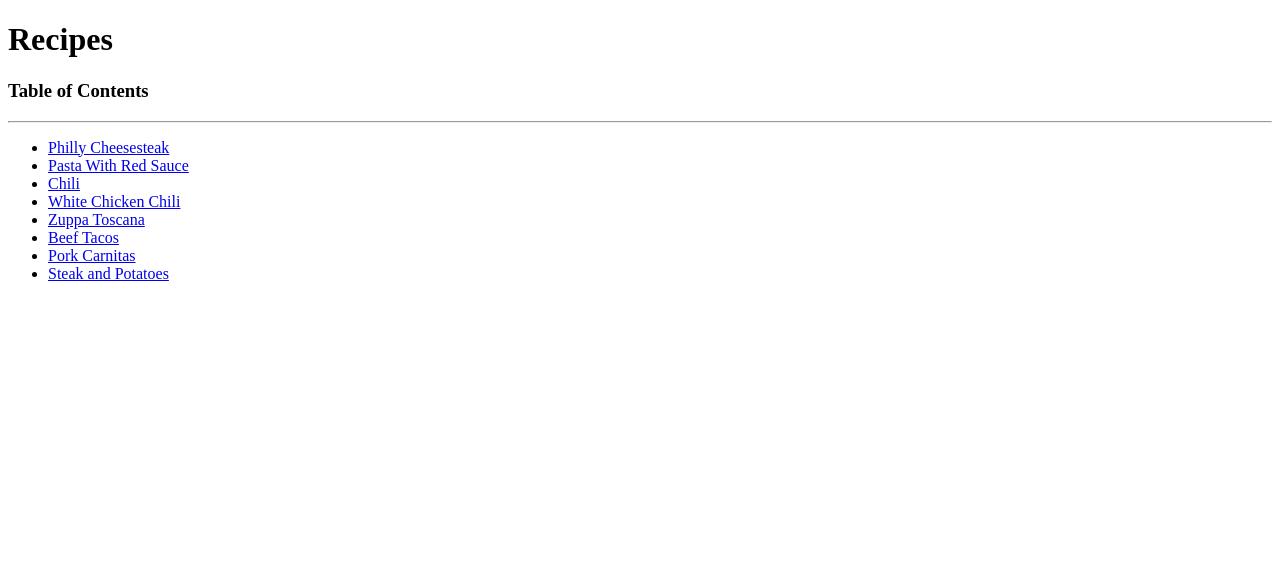
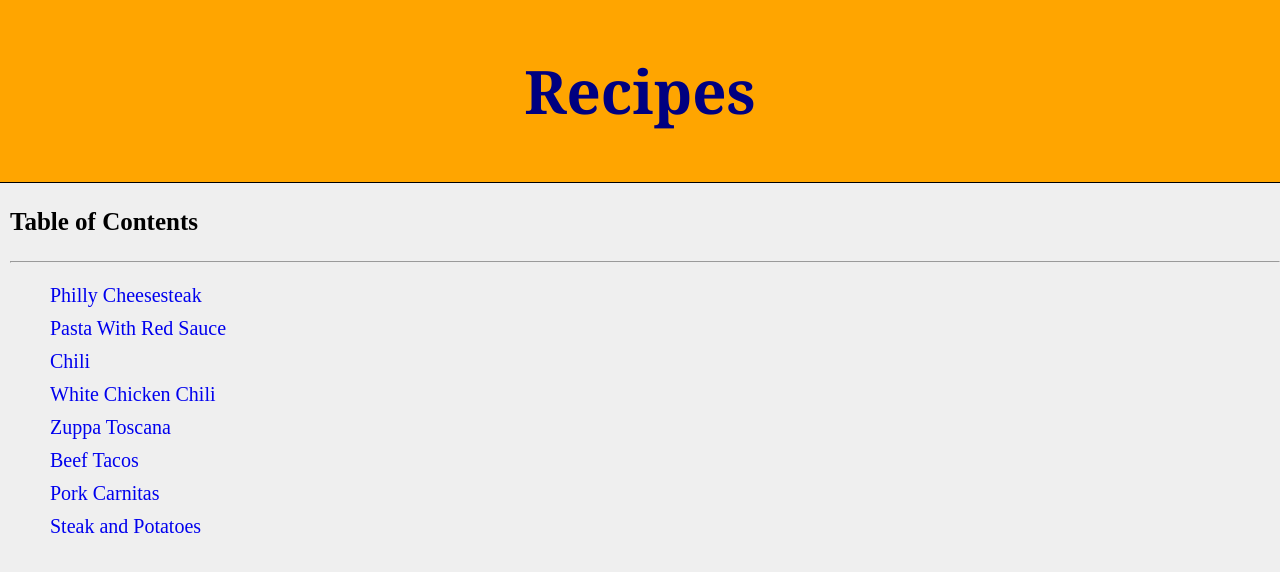
Before and after one commit to Jeff-Peter/odin-recipes, a plain HTML site: page index.html in a window 1280 px wide. Drawn offline with Linux system fonts and the light colour scheme.

Commit message:
Add stylesheets to table of contents and recipes

```diff
--- a/index.html
+++ b/index.html
@@ -5,6 +5,7 @@
     <meta http-equiv="X-UA-Compatible" content="IE=edge">
     <meta name="viewport" content="width=device-width, initial-scale=1.0">
     <title>Recipes</title>
+    <link rel="stylesheet" href="styles.css">
 </head>
 <body>
     <div class="site-banner">
@@ -13,7 +14,7 @@
     <div class="site-body">
         <h3>Table of Contents</h3>
         <hr>
-        <ul>
+        <ul class="recipes-list">
             <li><a href="recipes/philly-cheesesteak.html">Philly Cheesesteak</a></li>
             <li><a href="recipes/pasta.html">Pasta With Red Sauce</a></li>
             <li><a href="recipes/chili.html">Chili</a></li>
--- /dev/null
+++ b/recipes/styles.css
@@ -0,0 +1,12 @@
+body {
+    background-color: #eeee;
+}
+
+img {
+    width: 300px;
+    height: auto;
+}
+
+.image-container {
+    float: right;
+}
--- /dev/null
+++ b/styles.css
@@ -0,0 +1,41 @@
+body {
+    margin: 0;
+    padding: 0;
+    background-color: #eeee;
+}
+
+.site-banner {
+    width: 100vw;
+    text-align: center;
+    background-color: orange;
+    color: navy;
+    padding-top: 10px;
+    padding-bottom: 10px;
+    border-bottom: 1px black solid;
+    font-size: 30px;
+    font-family: Georgia, 'Times New Roman', Times, serif;
+    margin-bottom: 0px;
+}
+
+.site-body {
+    margin-left: 10px;
+}
+
+.site-body h3 {
+    font-size: 25px;
+}
+
+.recipes-list {
+    list-style: none;
+}
+
+.recipes-list li {
+    font-size: 20px;
+    padding-top: 5px;
+    padding-bottom: 5px;
+}
+
+.recipes-list li a {
+    text-decoration: none;
+    display: block;
+}
```
Also changed, not shown: recipes/chili.html (+4 -3 lines), recipes/pasta.html (+4 -3 lines), recipes/philly-cheesesteak.html (+4 -3 lines), recipes/pork-carnitas.html (+4 -3 lines), recipes/steak-potatoes.html (+4 -3 lines), recipes/tacos.html (+4 -3 lines), recipes/white-chicken-chili.html (+4 -3 lines), recipes/zuppa-toscana.html (+5 -3 lines).
